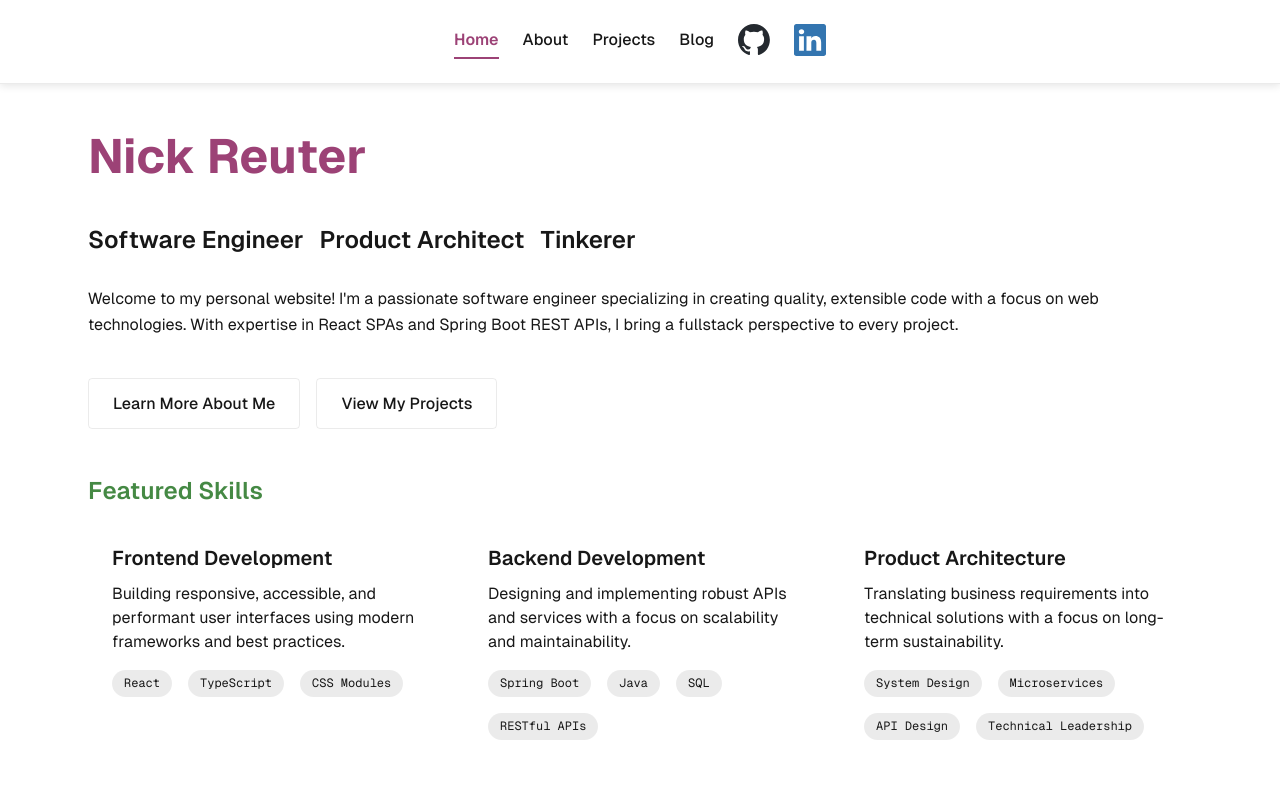
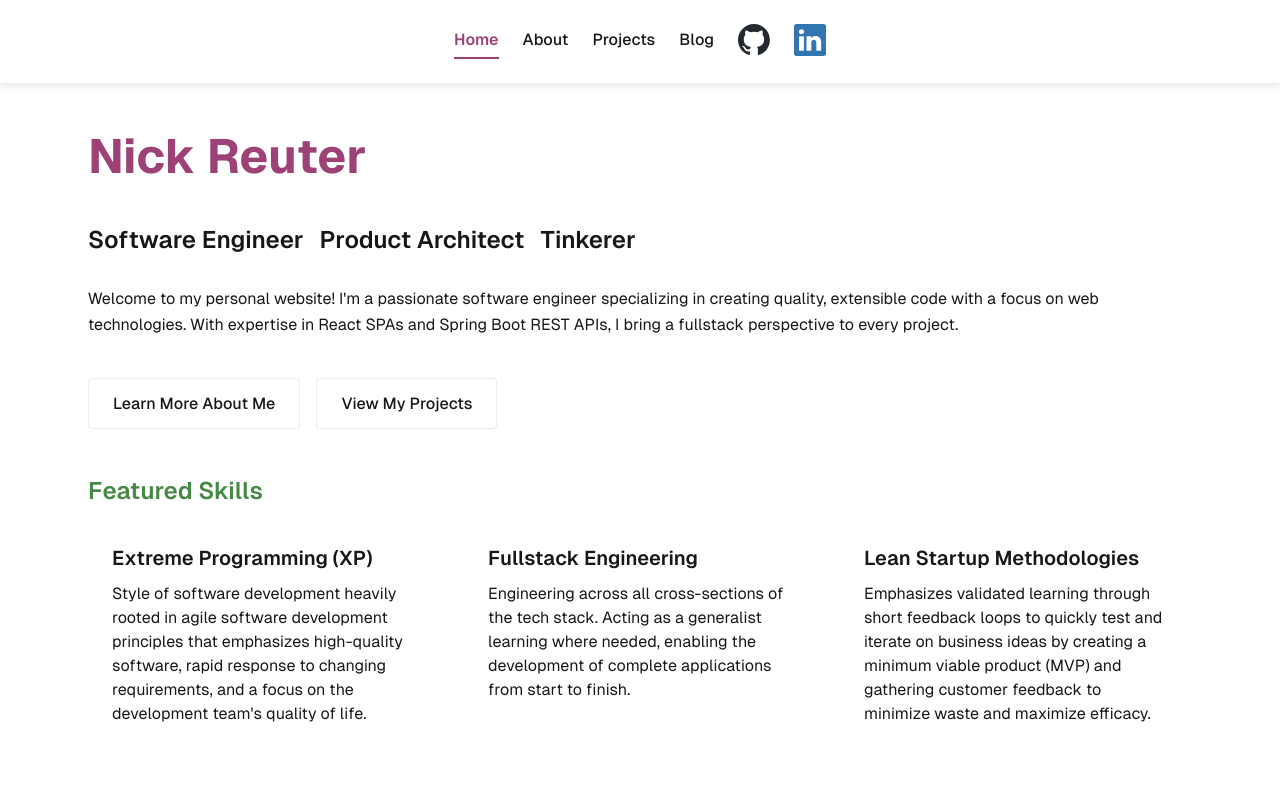
Before and after one commit to LowBudgetMan/lowbudgetman.github.io, a Next.js app: page / in a window 1280 px wide. Shown: the top 792 px of the page. Built offline with nearby package versions, Linux system fonts and the light colour scheme.

Commit message:
Update featured skills on home page

```diff
--- a/src/app/page.tsx
+++ b/src/app/page.tsx
@@ -31,42 +31,28 @@ export default function Home() {
           <h2 className={`${styles.sectionTitle} ${styles.about}`}>Featured Skills</h2>
           <div className={styles.grid}>
             <div className={styles.card}>
-              <h3 className={styles.cardTitle}>Frontend Development</h3>
+              <h3 className={styles.cardTitle}>Extreme Programming (XP)</h3>
               <p className={styles.cardContent}>
-                Building responsive, accessible, and performant user interfaces using modern frameworks and best
-                practices.
+                Style of software development heavily rooted in agile software development principles that emphasizes high-quality software, rapid response to changing
+                requirements, and a focus on the development team&apos;s quality of life.
               </p>
-              <div className={styles.skillsList}>
-                <span className={styles.tag}>React</span>
-                <span className={styles.tag}>TypeScript</span>
-                <span className={styles.tag}>CSS Modules</span>
-              </div>
             </div>
 
             <div className={styles.card}>
-              <h3 className={styles.cardTitle}>Backend Development</h3>
+              <h3 className={styles.cardTitle}>Fullstack Engineering</h3>
               <p className={styles.cardContent}>
-                Designing and implementing robust APIs and services with a focus on scalability and maintainability.
+                Engineering across all cross-sections of the tech stack. Acting as a generalist learning where needed, enabling
+                the development of complete applications from start to finish.
               </p>
-              <div className={styles.skillsList}>
-                <span className={styles.tag}>Spring Boot</span>
-                <span className={styles.tag}>Java</span>
-                <span className={styles.tag}>SQL</span>
-                <span className={styles.tag}>RESTful APIs</span>
-              </div>
             </div>
 
             <div className={styles.card}>
-              <h3 className={styles.cardTitle}>Product Architecture</h3>
+              <h3 className={styles.cardTitle}>Lean Startup Methodologies</h3>
               <p className={styles.cardContent}>
-                Translating business requirements into technical solutions with a focus on long-term sustainability.
+                Emphasizes validated learning through short feedback loops to quickly test and iterate on
+                business ideas by creating a minimum viable product (MVP) and gathering customer feedback to minimize
+                waste and maximize efficacy.
               </p>
-              <div className={styles.skillsList}>
-                <span className={styles.tag}>System Design</span>
-                <span className={styles.tag}>Microservices</span>
-                <span className={styles.tag}>API Design</span>
-                <span className={styles.tag}>Technical Leadership</span>
-              </div>
             </div>
           </div>
         </section>
```
